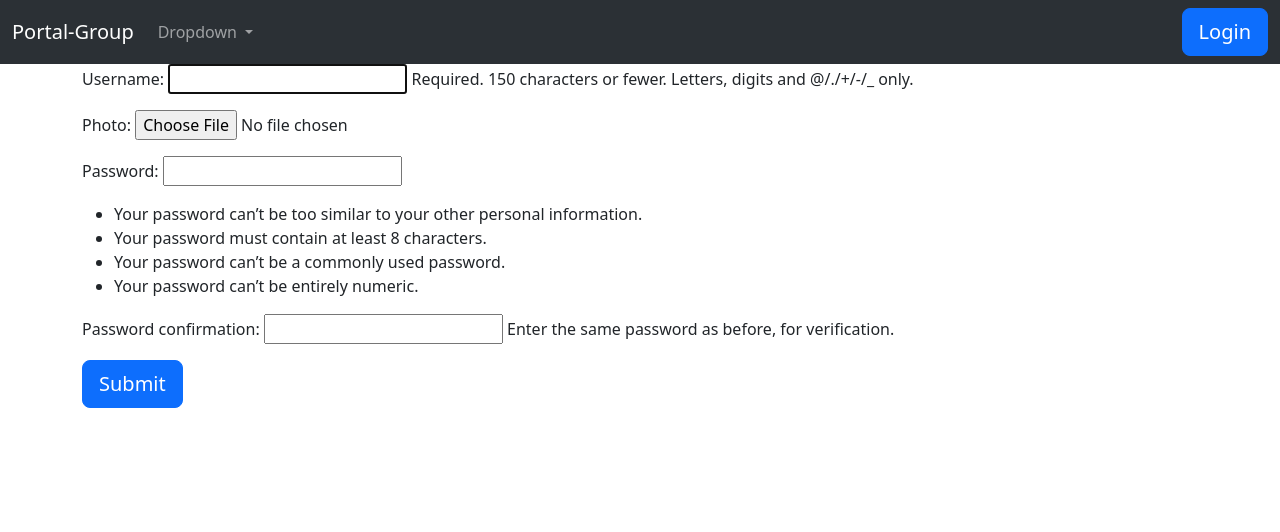
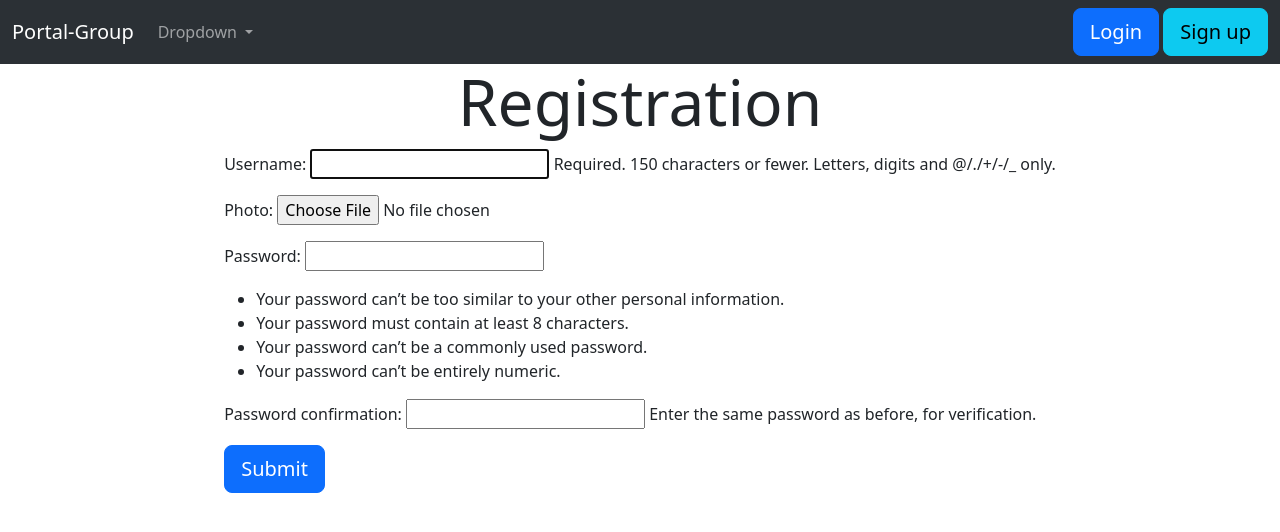
Before and after one commit to yagodanr/Portal-Group, a Django app: page /register/ in a window 1280 px wide. Shown: the top 532 px of the page. Run offline with Django 5.2, Linux system fonts and the light colour scheme.

Commit message:
Added SigUp to navbar/header. Centered elements in registeration and login pages

```diff
--- a/auth_sys/views.py
+++ b/auth_sys/views.py
@@ -21,7 +21,7 @@ class CustomRegistrationView(CreateView):
     model = MyUser
     form_class = MyUserCreationForm
     template_name="auth_sys/register.html"
-    success_url = reverse_lazy('login-form')
+    success_url = reverse_lazy('login')
 
 
 
--- a/templates/auth_sys/register.html
+++ b/templates/auth_sys/register.html
@@ -1,11 +1,17 @@
 {% extends 'base.html' %}
 {% block content %}
-<div class="container">
-    <form method="post" enctype="multipart/form-data">
-        {% csrf_token %}
-        {{ form.as_p }}
-        <button type="submit" class="btn btn-lg btn-primary">Submit</button>
-    </form>
+<div class="container d-flex flex-column justify-content-center">
+
+    <h1 class="display-3 text-center">Registration</h1>
+
+    <div class="d-flex justify-content-center">
+        <form method="post" enctype="multipart/form-data">
+            {% csrf_token %}
+            {{ form.as_p }}
+            <button type="submit" class="btn btn-lg btn-primary">Submit</button>
+        </form>
+
+    </div>
 
 </div>
 {% endblock %}
--- a/templates/header.html
+++ b/templates/header.html
@@ -33,6 +33,7 @@
       {% else %}
       <div class="mb-auto">
         <a href="{% url 'login' %}" class="btn btn-lg btn-primary">Login</a>
+        <a href="{% url 'register' %}" class="btn btn-lg btn-info">Sign up</a>
       </div>
 
       {% endif %}
```
Also changed, not shown: templates/auth_sys/login.html (+12 -6 lines).
